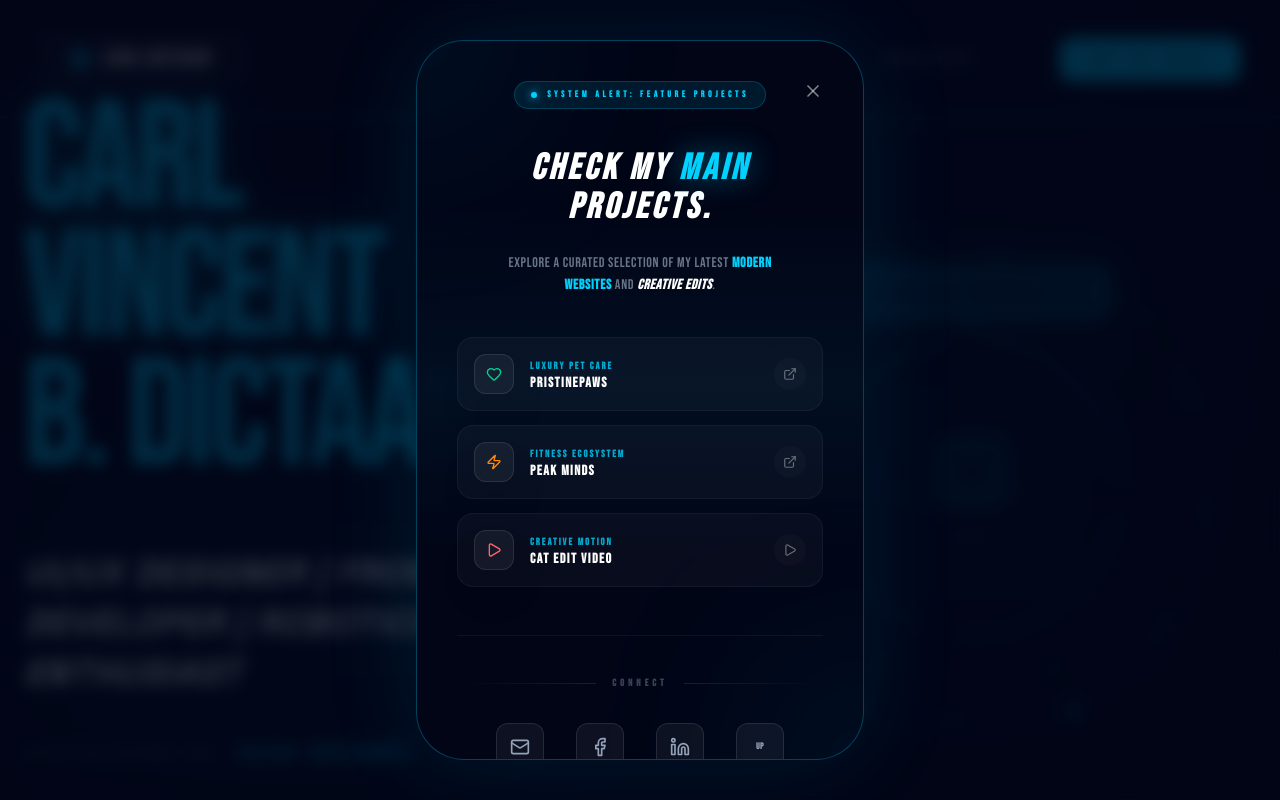
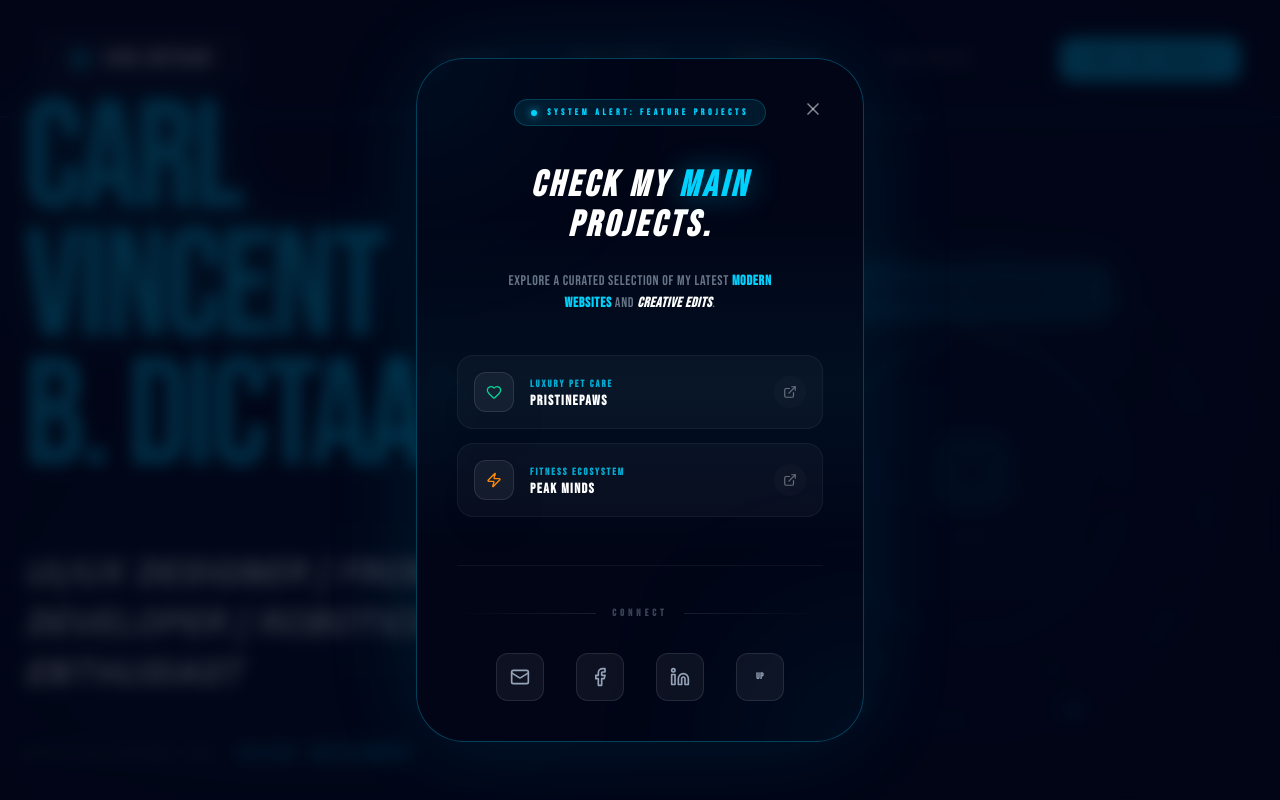
Before and after one commit to CarlLight67/carls-world, a React (Vite) app: page / in a window 1280 px wide. Shown: the top 800 px of the page. Built offline with nearby package versions, Linux system fonts and the light colour scheme.

Commit message:
Include dist in git for Cloudflare Workers static asset upload

```diff
--- a/src/App.tsx
+++ b/src/App.tsx
@@ -417,12 +417,10 @@ function ParallaxItem({ achievement, index, onPlayVideo }: { achievement: Achiev
           style={{ opacity, x: textX, y }}
           className={`z-20 text-center lg:text-left ${isEven ? 'lg:order-1' : 'lg:order-2'} will-change-transform transform-gpu`}
         >
-          {achievement.title !== "entertainment video of cat edit" && (
           <div className="inline-flex items-center gap-4 py-2 px-6 bg-white/5 rounded-full border border-white/10 mb-8 backdrop-blur-md">
             <span className="text-accent-blue opacity-80">{achievement.icon}</span>
             <span className="text-[11px] font-bold tracking-[0.3em] text-white uppercase">{achievement.year}</span>
           </div>
-          )}
           <h4 className="text-4xl md:text-7xl font-display font-black mb-8 leading-tight tracking-tight italic">
             {achievement.title}
           </h4>
@@ -476,8 +474,6 @@ function ParallaxItem({ achievement, index, onPlayVideo }: { achievement: Achiev
               className="w-full h-full object-cover transition-all duration-1000 scale-105 group-hover:scale-110"
             />
 
-            {/* Video Play Button Overlay for the specific cat edit video */}
-            {achievement.title === "entertainment video of cat edit" && (
             <div className="absolute inset-0 flex items-center justify-center z-10 transition-opacity duration-500">
               <motion.div
                 initial={{ opacity: 0, scale: 0.8 }}
@@ -491,8 +487,6 @@ function ParallaxItem({ achievement, index, onPlayVideo }: { achievement: Achiev
                 </div>
               </motion.div>
             </div>
-            )}
-
           </motion.div>
 
           {/* Decorative frame elements that move independently */}
@@ -617,18 +611,7 @@ const ProjectPromoPopup = React.memo(({ isOpen, onClose, onPlayVideo }: { isOpen
                     label="Peak Minds"
                     type="Fitness Ecosystem"
                   />
-                  <ProjectLink
-                    onClick={(e) => {
-                      e.preventDefault();
-                      if (onPlayVideo) onPlayVideo("/videos/cat.mp4");
-                      else window.dispatchEvent(new CustomEvent('scroll-to-section', { detail: '#portfolio' }));
-                      onClose();
-                    }}
-                    icon={<Play size={16} className="text-red-400" />}
-                    label="Cat Edit Video"
-                    type="Creative Motion"
-                    isSecondary
-                  />
+
                 </div>
 
                 <div className="pt-10 border-t border-white/5 w-full">
--- /dev/null
+++ b/wrangler.json
@@ -0,0 +1,8 @@
+{
+  "name": "carls-world",
+  "compatibility_date": "2026-05-12",
+  "assets": {
+    "directory": "dist",
+    "binding": "ASSETS"
+  }
+}
```
Also changed, not shown: 2 other files (tests, documents, lock files or other folders). Lines whose indentation alone changed are shown as unchanged.
